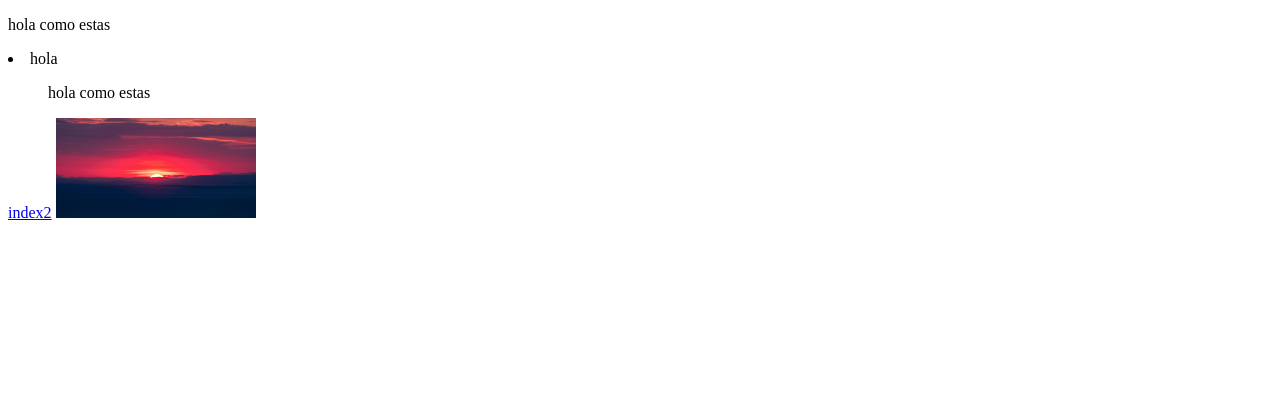
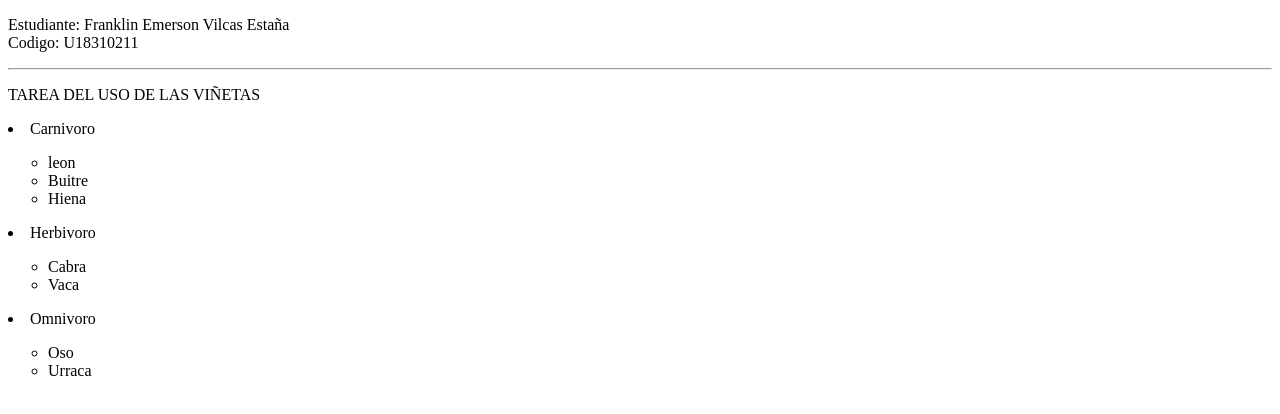
Before and after one commit to emerson703/pagWeb, a plain HTML site: page index.html in a window 1280 px wide. Drawn offline with Linux system fonts and the light colour scheme.

Commit message:
tarea viñetas

```diff
--- a/index.html
+++ b/index.html
@@ -8,10 +8,27 @@
 
 </head>
 <body>
-    <p>hola como estas</p>
-    <li>hola</li>
-    <ul>hola como estas</ul>
-    <a href="index2.html">index2</a>
-    <img width="200px" height="100px" src="img/wall37.jpg" alt="">
+    <p >Estudiante: Franklin Emerson Vilcas Estaña
+        <br>
+        Codigo: U18310211
+    </p>
+    <hr>
+    <p> TAREA DEL USO DE LAS VIÑETAS </p>
+        <li>Carnivoro</li>
+        <ul type="circle">
+            <li>leon</li>
+            <li>Buitre</li>
+            <li>Hiena</li>
+        </ul>
+        <li>Herbivoro</li>
+        <ul type="circle">
+            <li>Cabra</li>
+            <li>Vaca</li>
+        </ul>
+        <li>Omnivoro</li>
+        <ul type="circle">
+            <li>Oso</li>
+            <li>Urraca</li>
+        </ul>
 </body>
 </html>
```
